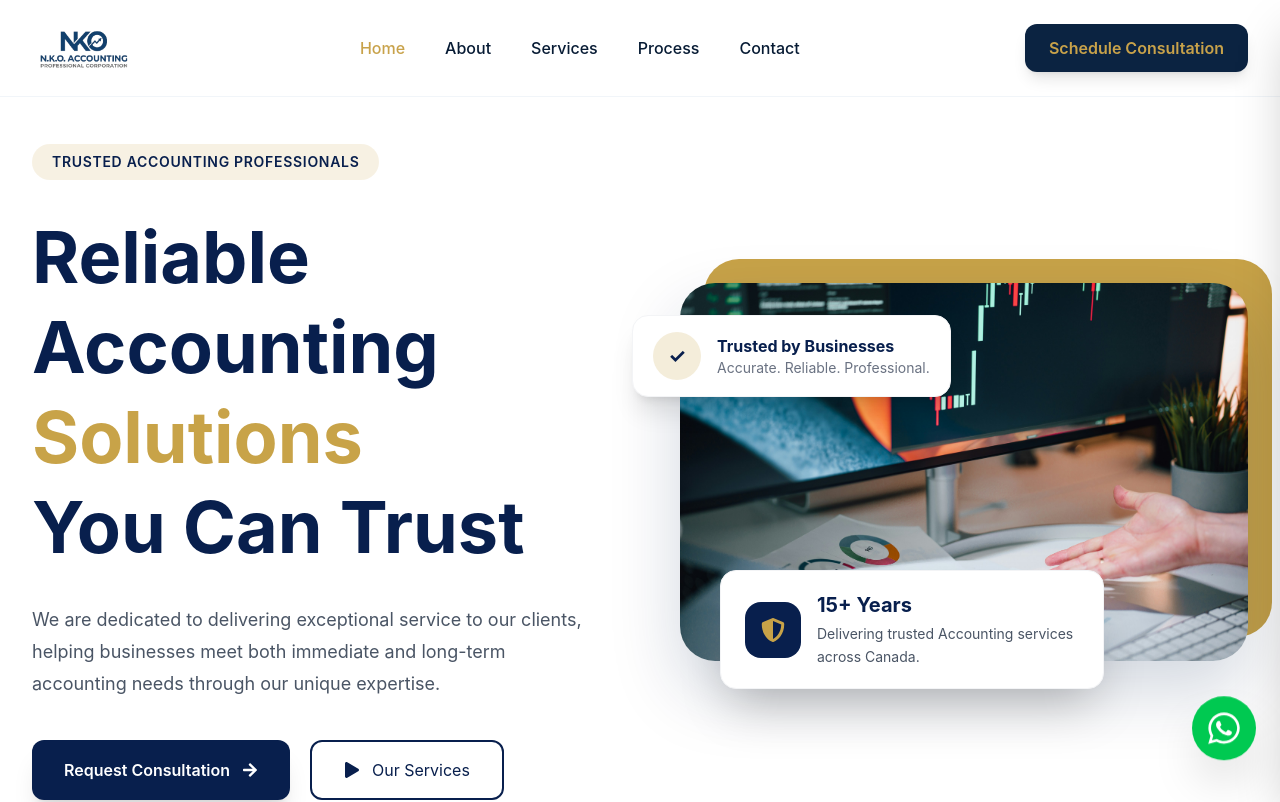
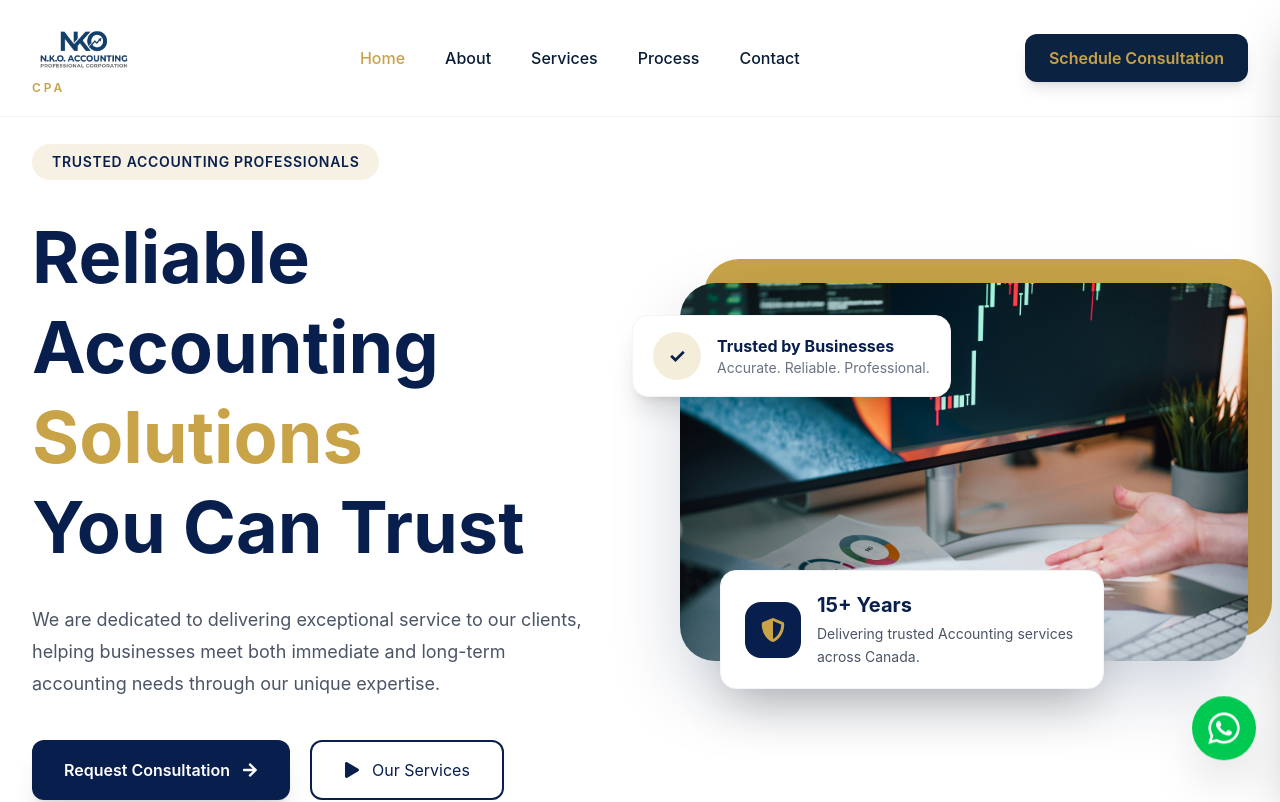
Before and after one commit to justicefriday/nko-Accountant, a React (Vite) app: page / in a window 1280 px wide. Shown: the top 802 px of the page. Built offline with nearby package versions, Linux system fonts and the light colour scheme.

Commit message:
Cpa Added in the Navbar

```diff
--- a/src/components/Nav.jsx
+++ b/src/components/Nav.jsx
@@ -1,3 +1,176 @@
+// import { useState, useEffect } from "react";
+// import { Link } from "react-scroll";
+// import { FaBars, FaTimes } from "react-icons/fa";
+// import logo from "../image/logo.png";
+
+// const Nav = () => {
+//   const [nav, setNav] = useState(false);
+//   const [scrolled, setScrolled] = useState(false);
+
+//   useEffect(() => {
+//     const handleScroll = () => {
+//       setScrolled(window.scrollY > 40);
+//     };
+
+//     window.addEventListener("scroll", handleScroll);
+
+//     return () => window.removeEventListener("scroll", handleScroll);
+//   }, []);
+
+//   // Prevent body scroll when mobile menu is open
+//   useEffect(() => {
+//     document.body.style.overflow = nav ? "hidden" : "auto";
+
+//     return () => {
+//       document.body.style.overflow = "auto";
+//     };
+//   }, [nav]);
+
+//   const links = [
+//     { name: "Home", to: "home" },
+//     { name: "About", to: "about" },
+//     { name: "Services", to: "services" },
+//     { name: "Process", to: "process" },
+//     { name: "Contact", to: "contact" },
+//   ];
+
+//   return (
+//     <header
+//       className={`fixed top-0 left-0 w-full z-50 bg-white border-b border-slate-100 transition-all duration-500 ${
+//         scrolled ? "shadow-lg py-2 sm:py-3" : "py-3 sm:py-5"
+//       }`}
+//     >
+//       <div className="max-w-7xl mx-auto px-4 sm:px-6 lg:px-8 flex items-center justify-between">
+
+//         {/* Logo */}
+//         <Link
+//           to="home"
+//           smooth
+//           duration={500}
+//           offset={-80}
+//           className="cursor-pointer flex-shrink-0"
+//         >
+//           <img
+//             src={logo}
+//             alt="N.K.O Accounting"
+//             className="h-9 sm:h-10 lg:h-14 w-auto object-contain"
+//           />
+//         </Link>
+
+//         {/* Desktop Menu */}
+//         <ul className="hidden lg:flex items-center gap-10">
+//           {links.map((link) => (
+//             <li key={link.name}>
+//               <Link
+//                 to={link.to}
+//                 smooth
+//                 spy
+//                 duration={500}
+//                 offset={-90}
+//                 activeClass="text-[#C8A24A]"
+//                 className="cursor-pointer font-medium text-[#071B34] hover:text-[#C8A24A] transition-all duration-300"
+//               >
+//                 {link.name}
+//               </Link>
+//             </li>
+//           ))}
+//         </ul>
+
+//         {/* Desktop Button */}
+//         <a
+//           href="https://wa.me/12898036886?text=Hello,%20I%20would%20like%20to%20schedule%20a%20consultation."
+//           target="_blank"
+//           rel="noopener noreferrer"
+//           className="hidden lg:flex items-center bg-[#0B2341] hover:bg-[#b7923f] text-[#C8A24A] px-6 py-3 rounded-xl font-semibold shadow-lg transition-all duration-300 hover:-translate-y-1"
+//         >
+//           Schedule Consultation
+//         </a>
+
+//         {/* Mobile Menu Button */}
+//         <button
+//           onClick={() => setNav(true)}
+//           className="lg:hidden text-2xl sm:text-3xl text-[#0B2341] z-[70]"
+//           aria-label="Open menu"
+//         >
+//           <FaBars />
+//         </button>
+
+//       </div>
+
+//       {/* Overlay */}
+//       <div
+//         onClick={() => setNav(false)}
+//         className={`fixed inset-0 bg-black/60 backdrop-blur-sm transition-all duration-500 lg:hidden ${
+//           nav ? "opacity-100 visible z-[60]" : "opacity-0 invisible"
+//         }`}
+//       />
+
+//       {/* Mobile Menu */}
+//       <div
+//         className={`fixed top-0 right-0 h-screen w-[85%] sm:w-[82%] max-w-sm bg-white shadow-2xl z-[70] transition-all duration-500 ${
+//           nav ? "translate-x-0" : "translate-x-full"
+//         }`}
+//       >
+
+//         {/* Mobile Header */}
+//         <div className="flex items-center justify-between px-5 sm:px-6 py-4 sm:py-5 border-b">
+//           <div className="bg-white rounded-xl p-2 shadow-md">
+//             <img
+//               src={logo}
+//               alt="N.K.O Accounting"
+//               className="h-8 sm:h-10 object-contain"
+//             />
+//           </div>
+
+//           <button
+//             onClick={() => setNav(false)}
+//             className="text-2xl sm:text-3xl text-[#0B2341]"
+//             aria-label="Close menu"
+//           >
+//             <FaTimes />
+//           </button>
+//         </div>
+
+//         {/* Mobile Links */}
+//         <ul className="mt-4 sm:mt-6">
+//           {links.map((link) => (
+//             <li key={link.name}>
+//               <Link
+//                 to={link.to}
+//                 smooth
+//                 spy
+//                 duration={500}
+//                 offset={-90}
+//                 onClick={() => setNav(false)}
+//                 activeClass="bg-[#EEF4FB] text-[#C8A24A]"
+//                 className="block px-6 sm:px-8 py-4 sm:py-5 text-base sm:text-lg font-semibold text-[#0B2341] hover:bg-[#EEF4FB] transition-all duration-300 cursor-pointer"
+//               >
+//                 {link.name}
+//               </Link>
+//             </li>
+//           ))}
+//         </ul>
+
+//         {/* Mobile CTA */}
+//         <div className="px-6 sm:px-8 mt-6 sm:mt-8">
+//           <a
+//             href="https://wa.me/12898036886?text=Hello,%20I%20would%20like%20to%20schedule%20a%20consultation."
+//             target="_blank"
+//             rel="noopener noreferrer"
+//             className="block text-center bg-[#C8A24A] hover:bg-[#b7923f] text-[#0B2341] py-3.5 sm:py-4 rounded-xl font-semibold text-sm sm:text-base transition-all duration-300"
+//           >
+//             Schedule Consultation
+//           </a>
+//         </div>
+
+//       </div>
+
+//     </header>
+//   );
+// };
+
+// export default Nav;
+
 import { useState, useEffect } from "react";
 import { Link } from "react-scroll";
 import { FaBars, FaTimes } from "react-icons/fa";
@@ -17,7 +190,6 @@ const Nav = () => {
     return () => window.removeEventListener("scroll", handleScroll);
   }, []);
 
-  // Prevent body scroll when mobile menu is open
   useEffect(() => {
     document.body.style.overflow = nav ? "hidden" : "auto";
 
@@ -42,19 +214,22 @@ const Nav = () => {
     >
       <div className="max-w-7xl mx-auto px-4 sm:px-6 lg:px-8 flex items-center justify-between">
 
-        {/* Logo */}
+        {/* Logo + CPA label */}
         <Link
           to="home"
           smooth
           duration={500}
           offset={-80}
-          className="cursor-pointer flex-shrink-0"
+          className="cursor-pointer flex-shrink-0 flex flex-col items-start leading-none"
         >
           <img
             src={logo}
             alt="N.K.O Accounting"
             className="h-9 sm:h-10 lg:h-14 w-auto object-contain"
           />
+          <span className="mt-0.5 sm:mt-1 text-[9px] sm:text-[10px] lg:text-xs font-semibold uppercase tracking-[2px] sm:tracking-[3px] text-[#C8A24A]">
+            CPA
+          </span>
         </Link>
 
         {/* Desktop Menu */}
@@ -114,12 +289,15 @@ const Nav = () => {
 
         {/* Mobile Header */}
         <div className="flex items-center justify-between px-5 sm:px-6 py-4 sm:py-5 border-b">
-          <div className="bg-white rounded-xl p-2 shadow-md">
+          <div className="bg-white rounded-xl p-2 shadow-md flex flex-col items-start leading-none">
             <img
               src={logo}
               alt="N.K.O Accounting"
               className="h-8 sm:h-10 object-contain"
             />
+            <span className="mt-0.5 text-[8px] sm:text-[9px] font-semibold uppercase tracking-[2px] text-[#C8A24A]">
+              CPA
+            </span>
           </div>
 
           <button
```
